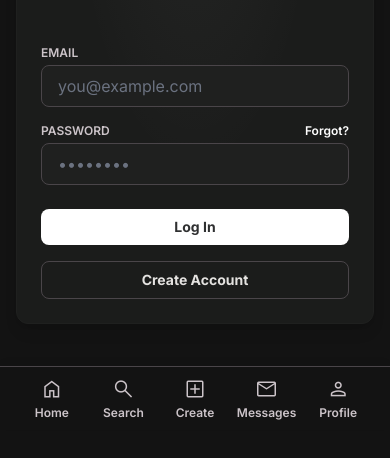
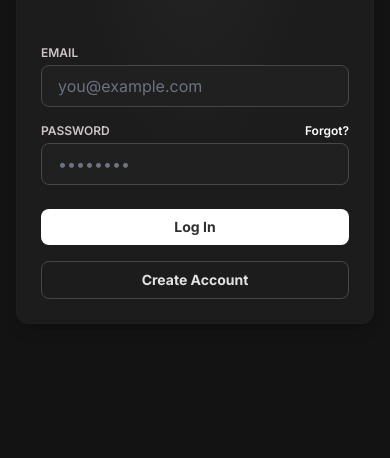
Before and after one commit to athulmurali667/find-it-prototype, a website: page index.html in a window 390 px wide. Shown: the part 414-872 px from the top of the page. Drawn offline with nearby package versions, Linux system fonts and the light colour scheme; no server answers.

Commit message:
Remove unmanaged duplicate mobile bottom nav bar

```diff
--- a/index.html
+++ b/index.html
@@ -1004,29 +1004,6 @@ function handleAdminSignOut() {
 
 
 
-    <!-- BottomNavBar (Mobile Only) -->
-    <nav class="md:hidden fixed bottom-0 w-full z-50 flex justify-around items-center h-16 px-margin-mobile bg-surface border-t border-outline-variant shadow-[0_-4px_12px_rgba(0,0,0,0.02)]">
-        <a data-nav="home" class="flex flex-col items-center justify-center text-primary active:scale-95 transition-transform w-1/4 cursor-pointer" href="#">
-            <span class="material-symbols-outlined" data-weight="fill">home</span>
-            <span class="font-label-sm text-label-sm mt-xs">Home</span>
-        </a>
-        <a data-nav="search" class="flex flex-col items-center justify-center text-on-surface-variant hover:text-primary active:scale-95 transition-transform w-1/4 cursor-pointer" href="#">
-            <span class="material-symbols-outlined">search</span>
-            <span class="font-label-sm text-label-sm mt-xs">Search</span>
-        </a>
-        <a data-nav="create" class="flex flex-col items-center justify-center text-on-surface-variant hover:text-primary active:scale-95 transition-transform w-1/4 cursor-pointer" href="#">
-            <span class="material-symbols-outlined">add_box</span>
-            <span class="font-label-sm text-label-sm mt-xs">Create</span>
-        </a>
-        <a data-nav="messages" class="flex flex-col items-center justify-center text-on-surface-variant hover:text-primary active:scale-95 transition-transform w-1/4 cursor-pointer" href="#">
-            <span class="material-symbols-outlined">mail</span>
-            <span class="font-label-sm text-label-sm mt-xs">Messages</span>
-        </a>
-        <a data-nav="profile" class="flex flex-col items-center justify-center text-on-surface-variant hover:text-primary active:scale-95 transition-transform w-1/4 cursor-pointer" href="#">
-            <span class="material-symbols-outlined">person</span>
-            <span class="font-label-sm text-label-sm mt-xs">Profile</span>
-        </a>
-    </nav>
 
     <!-- Desktop Footer -->
     <footer class="hidden md:block py-md text-center border-t border-surface-variant mt-auto md:pl-64">
```
